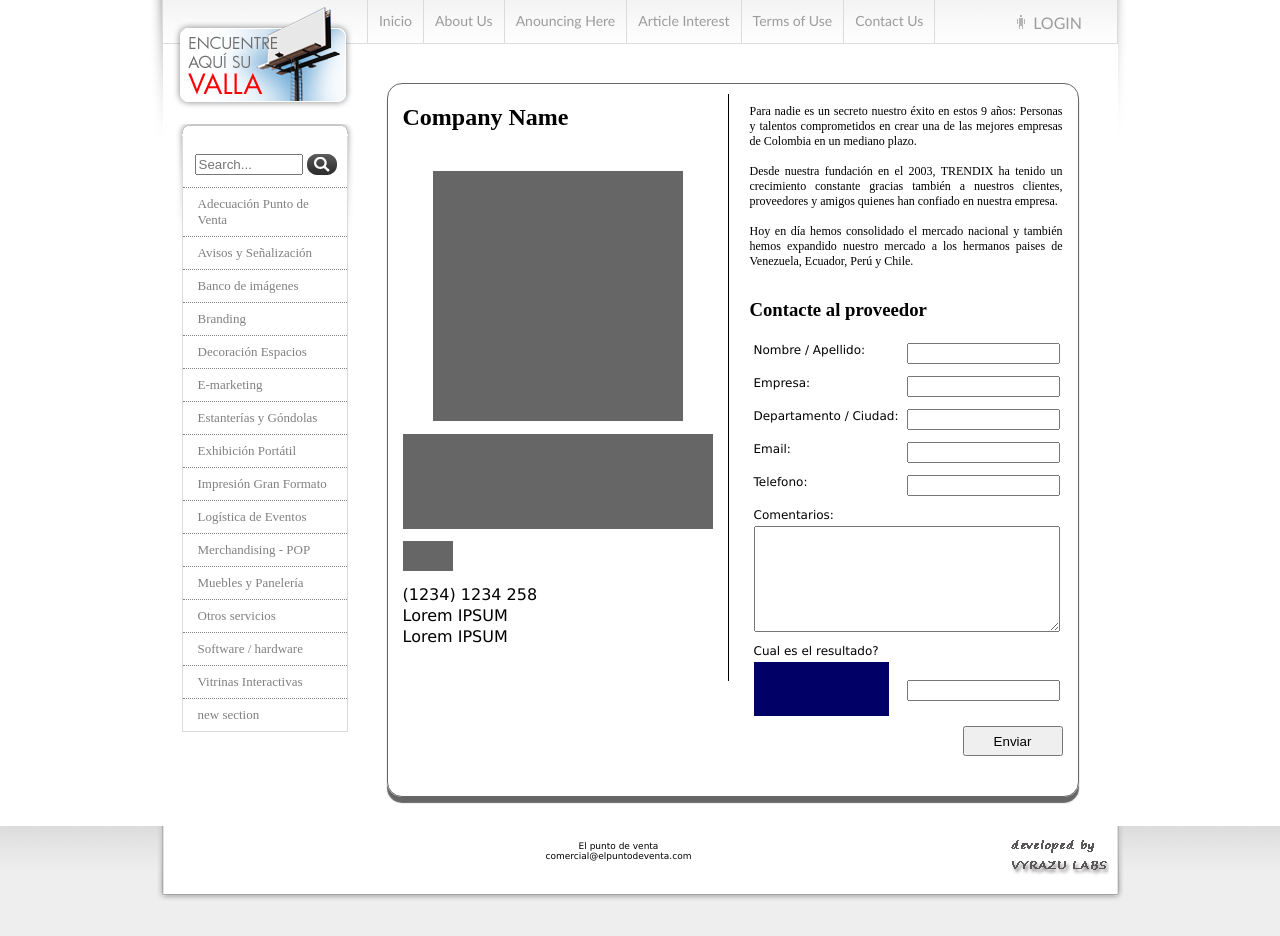
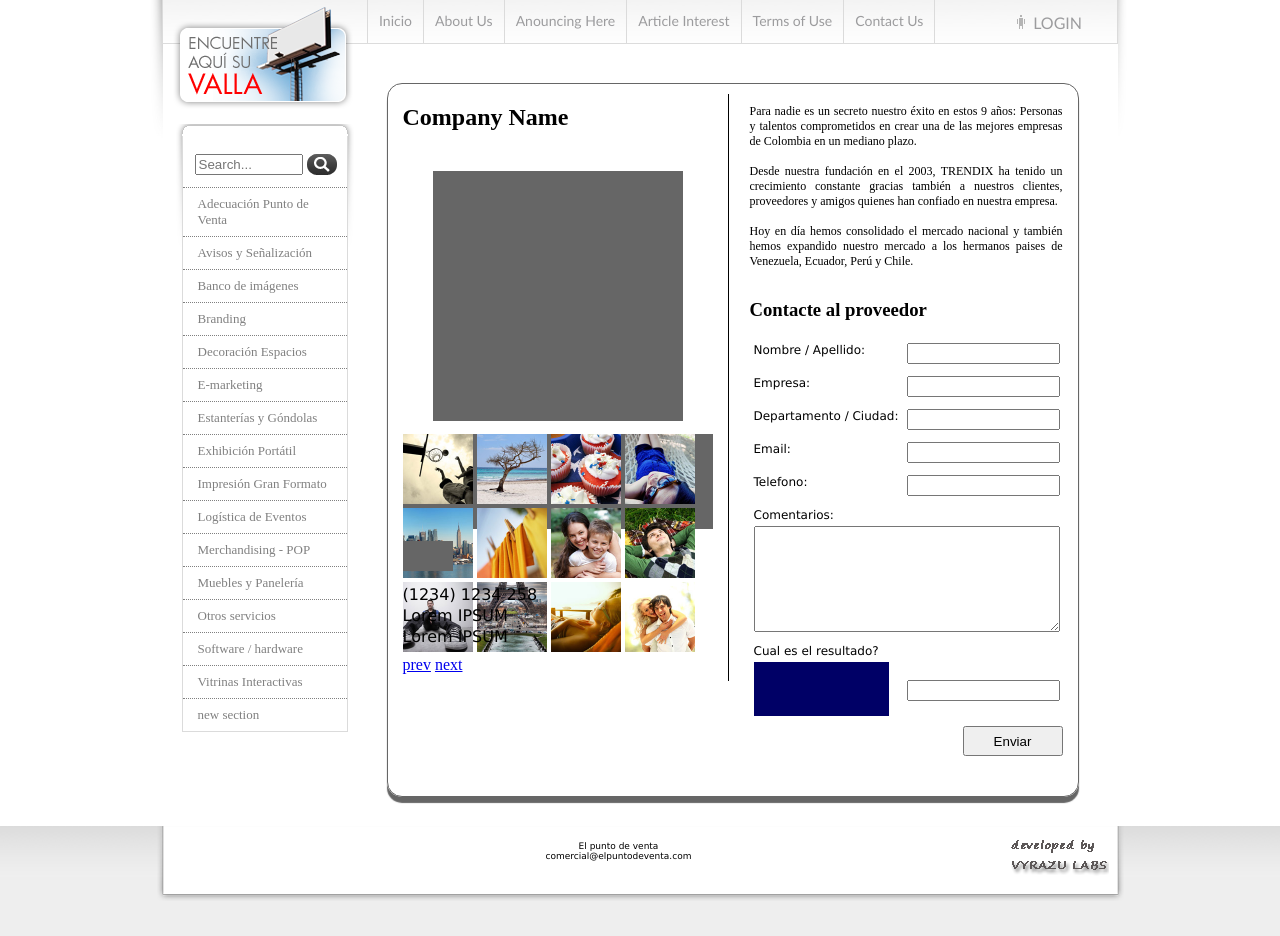
Before and after one commit to vProjects/elpunto, a PHP site: page /company.php in a window 1280 px wide. Shown: the part 142-1078 px from the top of the page. Run offline with PHP 8.4, Linux system fonts and the light colour scheme.

Commit message:
vasu_1
This is the initial commit before carousel

```diff
--- a/company.php
+++ b/company.php
@@ -28,7 +28,30 @@
             	<div class="left_container">
                 	<h2>Company Name</h2>
                     <div class="company_img"></div>
-                    <div class="company_img_scroller"></div>
+                    <div class="company_img_scroller">
+
+                            <div class="image_carousel">
+                                <div id="foo2">
+                                    <img src="images/small/basketball.jpg" alt="basketball" width="70" height="70" />
+                                    <img src="images/small/beachtree.jpg" alt="beachtree" width="70" height="70" />
+                                    <img src="images/small/cupcackes.jpg" alt="cupcackes" width="70" height="70" />
+                                    <img src="images/small/hangmat.jpg" alt="hangmat" width="70" height="70" />
+                                    <img src="images/small/new_york.jpg" alt="new york" width="70" height="70" />
+                                    <img src="images/small/laundry.jpg" alt="laundry" width="70" height="70" />
+                                    <img src="images/small/mom_son.jpg" alt="mom son" width="70" height="70" />
+                                    <img src="images/small/picknick.jpg" alt="picknick" width="70" height="70" />
+                                    <img src="images/small/shoes.jpg" alt="shoes" width="70" height="70" />
+                                    <img src="images/small/paris.jpg" alt="paris" width="70" height="70" />
+                                    <img src="images/small/sunbading.jpg" alt="sunbading" width="70" height="70" />
+                                    <img src="images/small/yellow_couple.jpg" alt="yellow couple" width="70" height="70" />
+                                </div>
+                                <div class="clearfix"></div>
+                                <a class="prev" id="foo2_prev" href="#"><span>prev</span></a>
+                                <a class="next" id="foo2_next" href="#"><span>next</span></a>
+                                <div class="pagination" id="foo2_pag"></div>
+                            </div>
+
+                     </div>
                     <div class="company_logo"></div>
                     <div class="company_info">(1234) 1234 258</div>
                     <div class="company_info">Lorem IPSUM</div>
```
Also changed, not shown: css/carousel.css (added, +58 -0 lines), images/small/basketball.jpg (added), images/small/beachtree.jpg (added), images/small/cupcackes.jpg (added), images/small/hangmat.jpg (added), images/small/laundry.jpg (added), images/small/miscellaneous_sprite.png (added), images/small/mom_son.jpg (added), images/small/new_york.jpg (added), images/small/paris.jpg (added), images/small/picknick.jpg (added), images/small/shoes.jpg (added), images/small/sunbading.jpg (added), images/small/yellow_couple.jpg (added).
